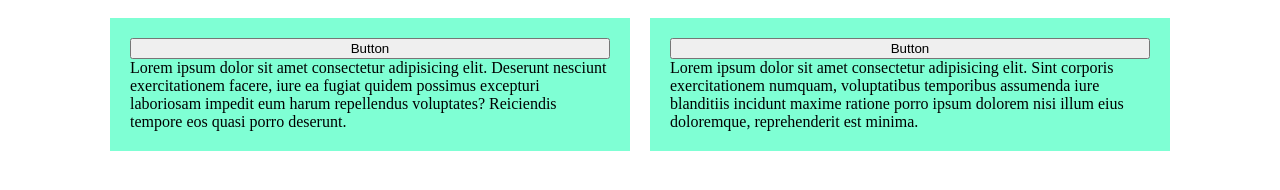
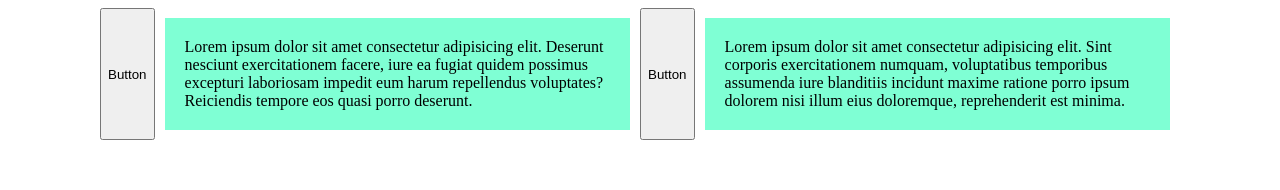
Before and after one commit to RatiuCristian1/the_importance_of_this, a plain HTML site: page index.html in a window 1280 px wide. Drawn offline with nearby package versions, Linux system fonts and the light colour scheme.

Commit message:
Button toggle

```diff
--- a/index.html
+++ b/index.html
@@ -10,12 +10,12 @@
 </head>
 <body>
     <div id="container">
-        <div class="card">
-            <button>Button</button>
+        <button class="btn-1">Button</button>
+        <div class="card card1">
             Lorem ipsum dolor sit amet consectetur adipisicing elit. Deserunt nesciunt exercitationem facere, iure ea fugiat quidem possimus excepturi laboriosam impedit eum harum repellendus voluptates? Reiciendis tempore eos quasi porro deserunt.
         </div>
-        <div class="card">
-            <button>Button</button>
+        <button class="btn-2">Button</button>
+        <div class="card card2">
             Lorem ipsum dolor sit amet consectetur adipisicing elit. Sint corporis exercitationem numquam, voluptatibus temporibus assumenda iure blanditiis incidunt maxime ratione porro ipsum dolorem nisi illum eius doloremque, reprehenderit est minima.
         </div>
     </div>
--- a/js/script.js
+++ b/js/script.js
@@ -0,0 +1,5 @@
+$(document).ready(function(){
+    $(".btn-1").click(function(){
+        $(".card1").slideToggle('slow')
+      });
+})
```
